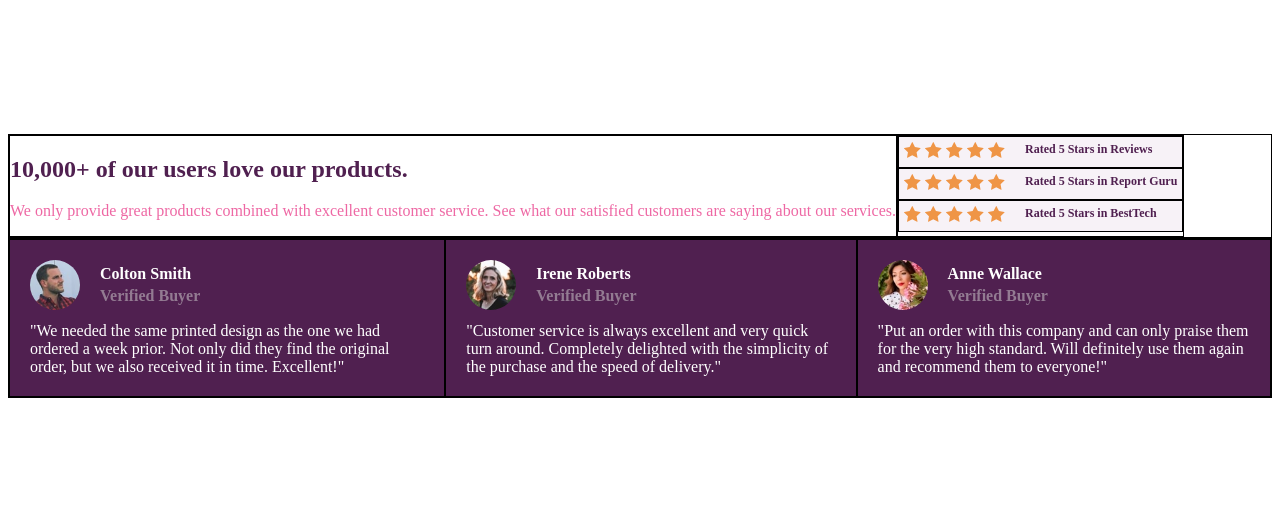
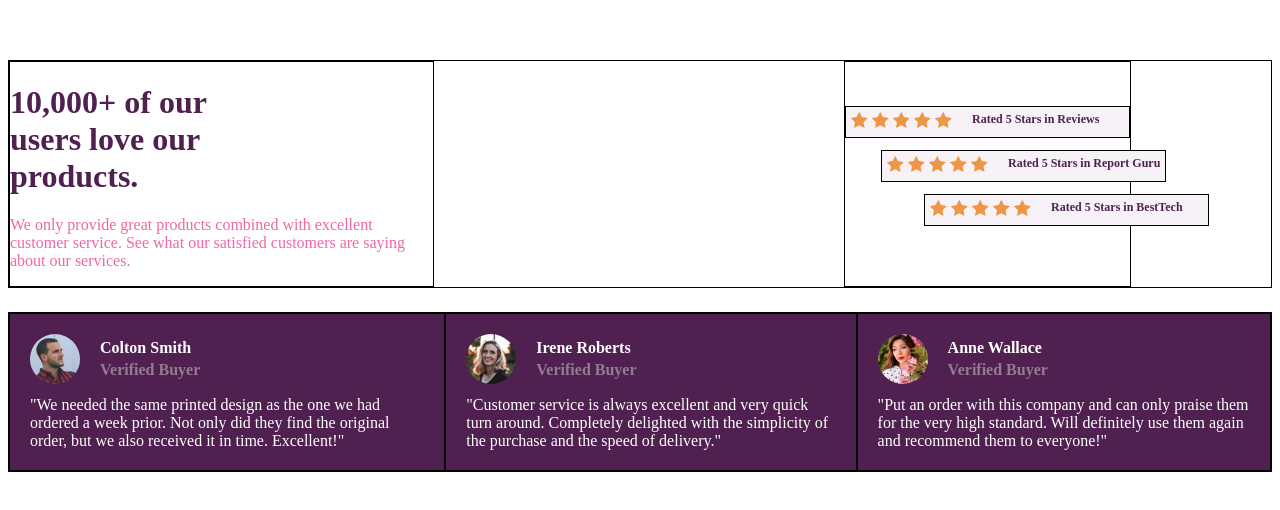
Before and after one commit to parvathy07r/social-proof-section, a plain HTML site: page index.html in a window 1280 px wide. Shown: the part 142-652 px from the top of the page. Drawn offline with Linux system fonts and the light colour scheme.

Commit message:
Added relative position to the right-div

```diff
--- a/index.html
+++ b/index.html
@@ -19,12 +19,12 @@
   <div class="wrapper">
     <div class="top-div">
       <div class="left-div">
-        <h2>10,000+ of our users love our products.</h2>
+        <h1>10,000+ of our users love our products.</h1>
         <p> We only provide great products combined with excellent customer service.
           See what our satisfied customers are saying about our services.</p>
       </div>
       <div class="right-div">
-        <div class="rating">
+        <div class="rating one">
           <div class="stars">
             <img src="./images/icon-star.svg" alt="" class="src">
             <img src="./images/icon-star.svg" alt="" class="src">
@@ -34,7 +34,7 @@
           </div>
           <div class="rating-description">Rated 5 Stars in Reviews</div>
         </div>
-        <div class="rating">
+        <div class="rating two">
           <div class="stars">
             <img src="./images/icon-star.svg" alt="" class="src">
             <img src="./images/icon-star.svg" alt="" class="src">
@@ -44,7 +44,7 @@
           </div>
           <div class="rating-description">Rated 5 Stars in Report Guru</div>
         </div>
-        <div class="rating">
+        <div class="rating three">
           <div class="stars">
             <img src="./images/icon-star.svg" alt="" class="src">
             <img src="./images/icon-star.svg" alt="" class="src">
--- a/styles.css
+++ b/styles.css
@@ -12,15 +12,29 @@ body {
 .wrapper {
     display: flex;
     flex-direction: column;
+    row-gap: 24px;
 }
 
 .top-div {
     display: flex;
+    column-gap: 410px;
+}
+
+.two {
+    position: relative;
+    left: 36px;
+}
+
+.three {
+    position: relative;
+    left: 79px;
 }
 
 .right-div {
     display: flex;
     flex-direction: column;
+    row-gap: 12px;
+    padding-top: 44px;
 }
 
 .bottom-div {
@@ -34,8 +48,13 @@ body {
     column-gap: 20px;
 }
 
-.left-div h2  {
+.left-div {
+    width: 425px;
+}
+
+.left-div h1 {
     color: hsl(300, 43%, 22%);
+    width: 200px;
 }
 
 .left-div p {
@@ -50,7 +69,7 @@ body {
 }
 
 .column {
-    background-color: hsl(300, 43%, 22%) ;
+    background-color: hsl(300, 43%, 22%);
     padding: 20px;
     display: flex;
     flex-direction: column;
@@ -96,6 +115,11 @@ body {
 
 
 
-.top-div, .bottom-div, .left-div, .right-div, .rating, .column {
+.top-div,
+.bottom-div,
+.left-div,
+.right-div,
+.rating,
+.column {
     border: 1px, solid, black;
 }
```
